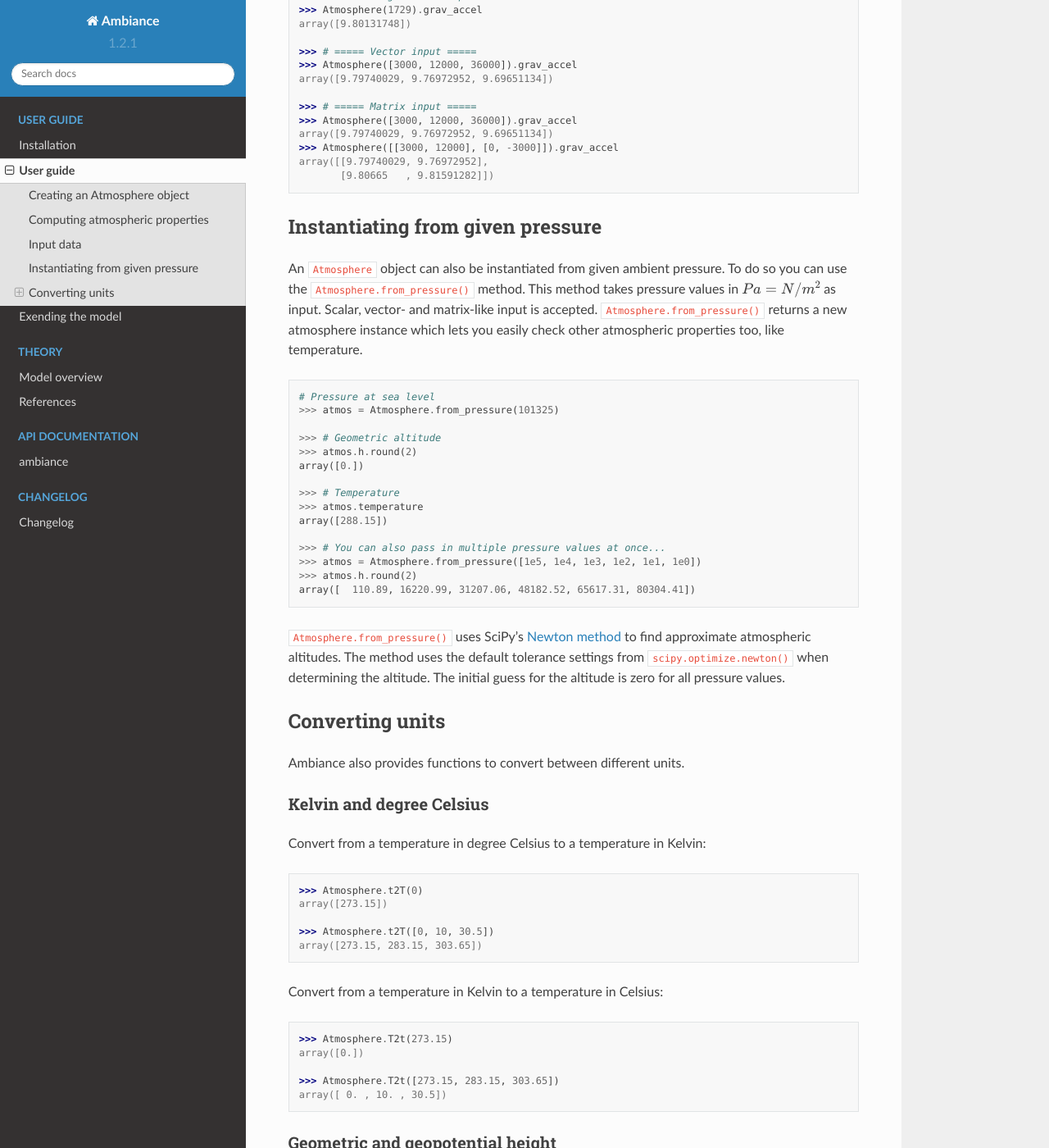
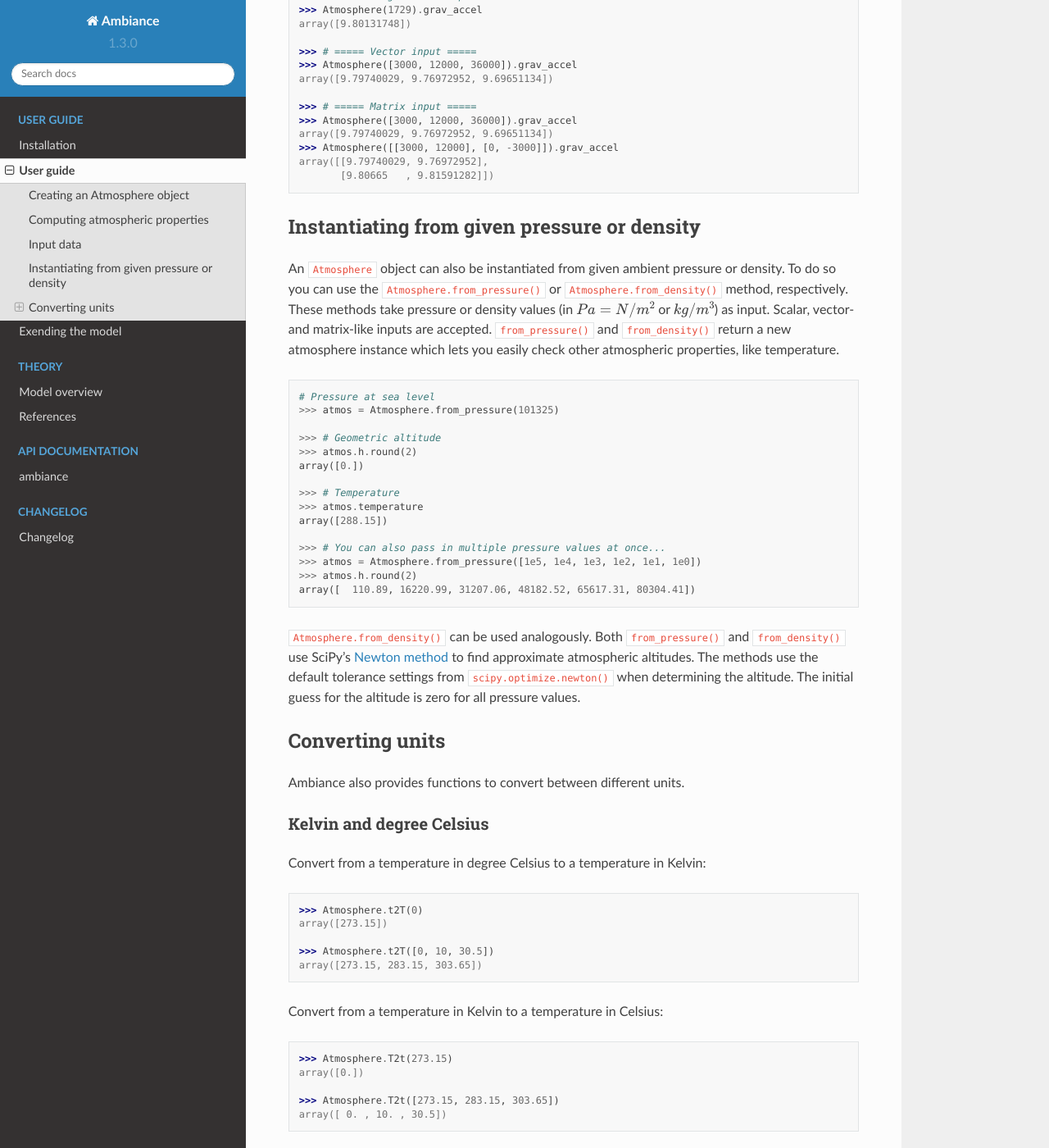
Before and after one commit to airinnova/ambiance, a Sphinx documentation site: the page built from docs/source/user_guide/detailed_user_guide.rst, in a window 1280 px wide and 1400 px high, scrolled down 2632 px. Shown: the whole window at 82% size. Built offline with Sphinx 7.4.7 and the Read the Docs theme 2.0.0, drawn with Linux system fonts in a browser that asks for light colours.

Commit message:
Add documentation notes for from_density() (1.3)

```diff
--- a/docs/source/user_guide/detailed_user_guide.rst
+++ b/docs/source/user_guide/detailed_user_guide.rst
@@ -124,10 +124,10 @@ The height data passed to ``Atmosphere`` can be a single value (integer, float),
     array([[9.79740029, 9.76972952],
            [9.80665   , 9.81591282]])
 
-Instantiating from given pressure
----------------------------------
+Instantiating from given pressure or density
+--------------------------------------------
 
-An ``Atmosphere`` object can also be instantiated from given ambient pressure. To do so you can use the ``Atmosphere.from_pressure()`` method. This method takes pressure values in :math:`Pa = N/m^2` as input. Scalar, vector- and matrix-like input is accepted. ``Atmosphere.from_pressure()`` returns a new atmosphere instance which lets you easily check other atmospheric properties too, like temperature.
+An ``Atmosphere`` object can also be instantiated from given ambient pressure or density. To do so you can use the ``Atmosphere.from_pressure()`` or ``Atmosphere.from_density()`` method, respectively. These methods take pressure or density values (in :math:`Pa = N/m^2` or :math:`kg/m^3`) as input. Scalar, vector- and matrix-like inputs are accepted. ``from_pressure()`` and ``from_density()`` return a new atmosphere instance which lets you easily check other atmospheric properties, like temperature.
 
 .. code:: python
 
@@ -147,7 +147,7 @@ An ``Atmosphere`` object can also be instantiated from given ambient pressure. T
     >>> atmos.h.round(2)
     array([  110.89, 16220.99, 31207.06, 48182.52, 65617.31, 80304.41])
 
-``Atmosphere.from_pressure()`` uses SciPy's `Newton method <https://docs.scipy.org/doc/scipy/reference/generated/scipy.optimize.newton.html>`_ to find approximate atmospheric altitudes. The method uses the default tolerance settings from ``scipy.optimize.newton()`` when determining the altitude. The initial guess for the altitude is zero for all pressure values.
+``Atmosphere.from_density()`` can be used analogously. Both ``from_pressure()`` and ``from_density()`` use SciPy's `Newton method <https://docs.scipy.org/doc/scipy/reference/generated/scipy.optimize.newton.html>`_ to find approximate atmospheric altitudes. The methods use the default tolerance settings from ``scipy.optimize.newton()`` when determining the altitude. The initial guess for the altitude is zero for all pressure values.
 
 Converting units
 ----------------
--- a/src/ambiance/__version__.py
+++ b/src/ambiance/__version__.py
@@ -2,5 +2,5 @@
 Version
 """
 
-VERSION = (1, 2, 1)
+VERSION = (1, 3, 0)
 __version__ = '.'.join(map(str, VERSION))
```
Also changed, not shown: README.rst (+17 -3 lines), docs/source/CHANGELOG.rst (+6 -1 lines), 2 other files.
